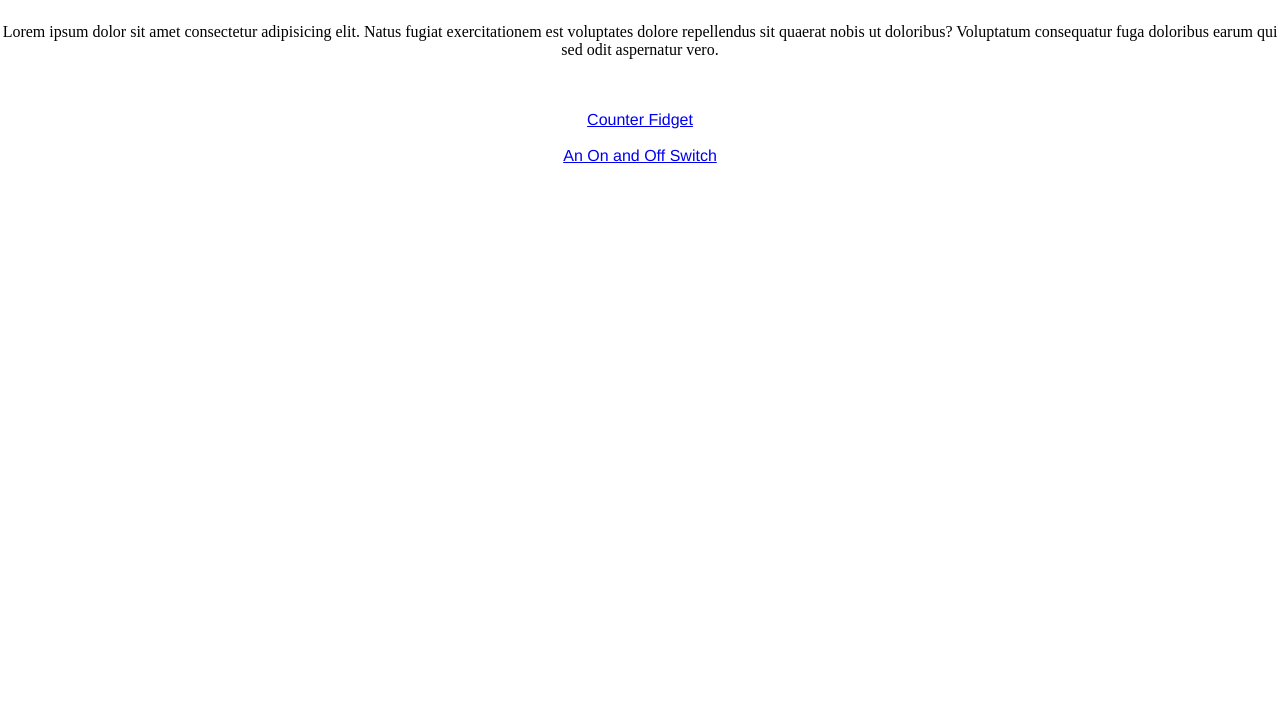
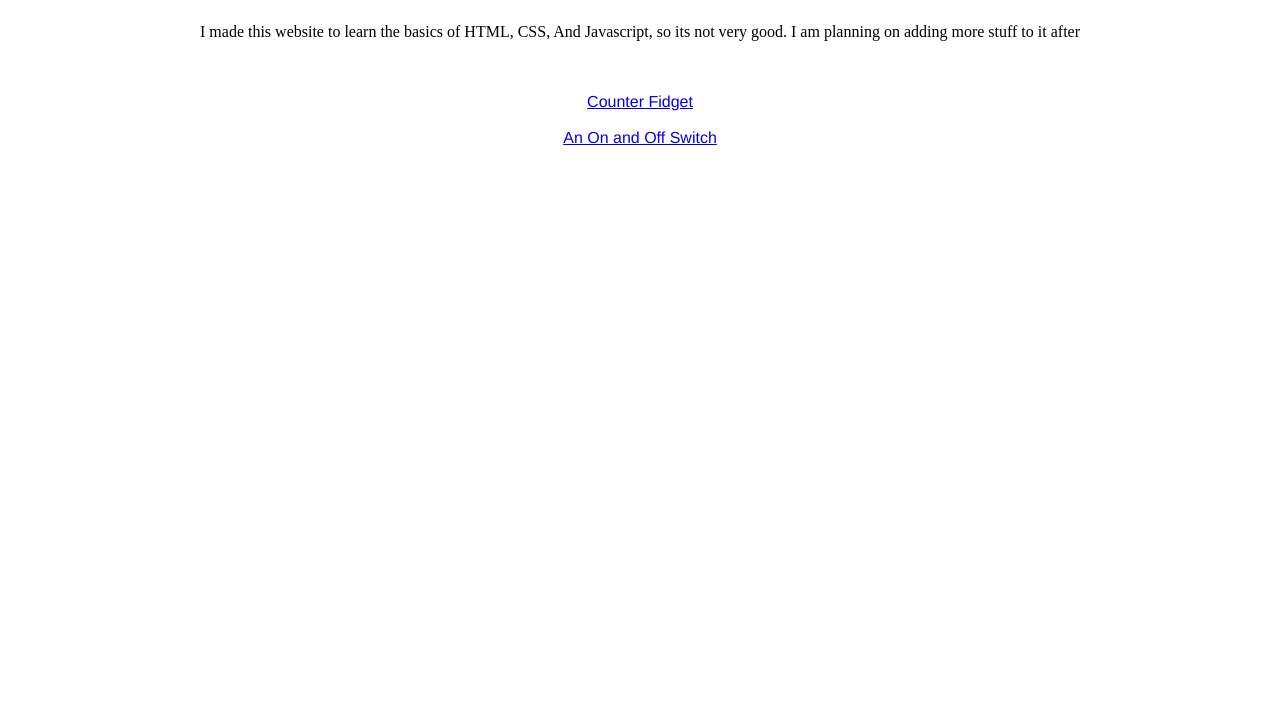
Before and after one commit to DrRambleDev/FidgetWidget, a plain HTML site: page index.html in a window 1280 px wide. Shown: the part 99-800 px from the top of the page. Drawn offline with Linux system fonts and the light colour scheme.

Commit message:
Update index.html
changed some text

```diff
--- a/index.html
+++ b/index.html
@@ -10,7 +10,7 @@
 <body>
   <br>
   <h1 id="title">Welcome to the Website of the Bored</h1>
-  <p id="ranting">Lorem ipsum dolor sit amet consectetur adipisicing elit. Natus fugiat exercitationem est voluptates dolore repellendus sit quaerat nobis ut doloribus? Voluptatum consequatur fuga doloribus earum qui sed odit aspernatur vero.</p><br><br>
+  <p id="ranting">I made this website to learn the basics of HTML, CSS, And Javascript, so its not very good. I am planning on adding more stuff to it after</p><br><br>
   <a href="counterPage.html" id="links">Counter Fidget</a><br>
   <a href="onOffSwitch.html" id="links">An On and Off Switch</a>
   <script src="index.js"></script>
```
